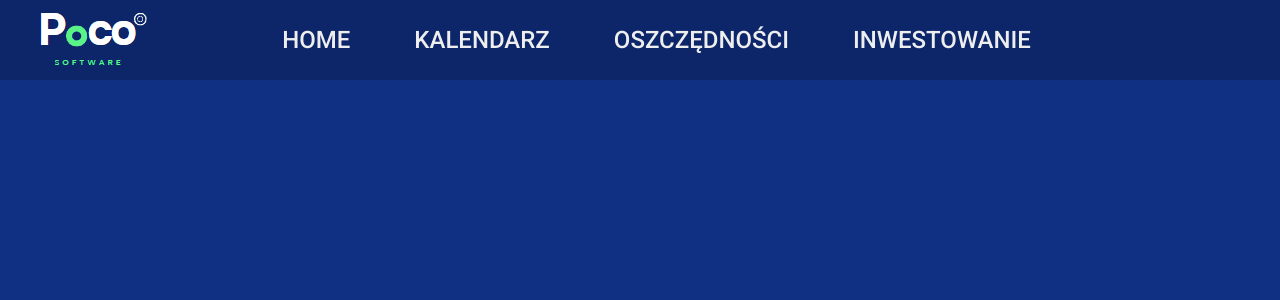
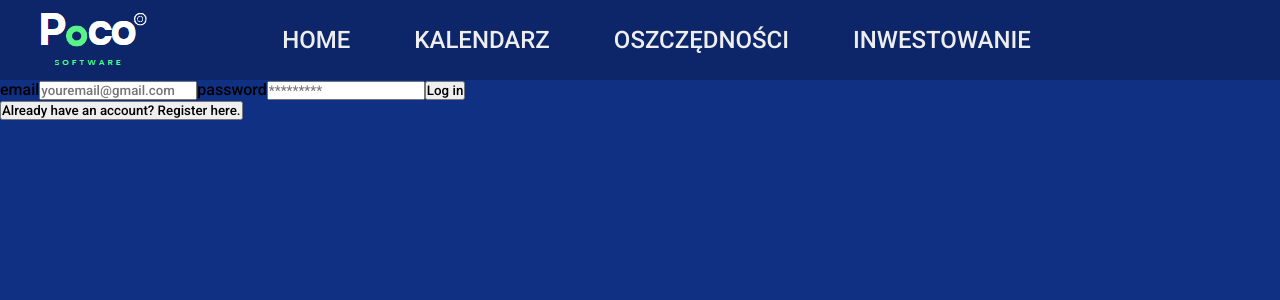
Before and after one commit to PocoSoftware/Base, a React (Create React App) app in the folder poco/: page / in a window 1280 px wide. Shown: the top 300 px of the page. Built offline with nearby package versions, Linux system fonts and the light colour scheme.

Commit message:
PC-6 <wstepne przymiarki do systemu logowania, bez bazy danych>

```diff
--- a/poco/src/App.js
+++ b/poco/src/App.js
@@ -1,13 +1,18 @@
-import React from "react";
+import React, { useState } from "react";
 import Navbar from "./Components/Navbar";
 import Home from "./Components/Home"
 import Inwestowanie from "./Components/Inwestowanie"
 import Kalendarz from "./Components/Kalendarz"
 import Oszczednosci from "./Components/Oszczednosci"
+import { Login } from "./Components/Login";
+import { Register } from "./Components/Register";
+
 
 function App() {
   let component;
   switch (window.location.pathname) {
+    case "/":
+      break;
     case "/Home":
       component = <Home />;
       break;
@@ -25,9 +30,20 @@
       // Możesz tu np. wyrenderować komunikat o błędzie lub przekierować na stronę domową.
       break;
   }
+
+  const [currentForm, setCurrentForm] = useState('login');
+
+  const toggleForm = (formName) => {
+    setCurrentForm(formName);
+  }
+
+
   return (
     <React.Fragment>
       <Navbar />
+      {
+        currentForm === "login" ? <Login onFormSwitch={toggleForm} /> : <Register onFormSwitch={toggleForm} />
+      }
       {component}
     </React.Fragment>
   )
--- /dev/null
+++ b/poco/src/Components/Login.jsx
@@ -0,0 +1,26 @@
+import { useState } from "react";
+
+
+export const Login = (props) => {
+    const [email, setEmail] = useState('');
+    const [password, setPassword] = useState('');
+
+    const handleSubmit = (e) => {
+        e.preventDeafault();
+        console.log(email);
+    }
+    return (
+        <>
+        <form onSubmit={handleSubmit}>
+            <label htmlFor="email">email</label>
+            <input value={email} type="email" placeholder="youremail@gmail.com" id="email" name="email"/>
+            <label htmlFor="password">password</label>
+            <input value={password} type="password" placeholder="*********" id="password" name="password"/>
+            <button type="submit">Log in</button>
+        </form>
+        <button onClick={() => props.onFormSwitch("register")}>Already have an account? Register here.</button>
+        </>
+    );
+};
+
+export default Login;
--- /dev/null
+++ b/poco/src/Components/Register.jsx
@@ -0,0 +1,27 @@
+import React, { useState } from "react";
+
+export const Register = (props) => {
+    const [email, setEmail] = useState('');
+    const [password, setPassword] = useState('');
+    const [name, setName] = useState('');
+
+    const handleSubmit = (e) => {
+        e.preventDefault();
+        console.log(email);
+    }
+
+    return (
+        <>
+        <form onSubmit={handleSubmit}>
+            <label>Full name</label>
+            <input value={name} name="name" id="name" placeholder="full Name"/>
+            <label htmlFor="email">email</label>
+            <input value={email} type="email" placeholder="youremail@gmail.com" id="email" name="email"/>
+            <label htmlFor="password">password</label>
+            <input value={password} type="password" placeholder="*********" id="password" name="password"/>
+            <button type="submit">Register</button>
+        </form>
+        <button onClick={() => props.onFormSwitch("login")}>Already have an account? Login here.</button>
+        </>
+    );
+};
```
